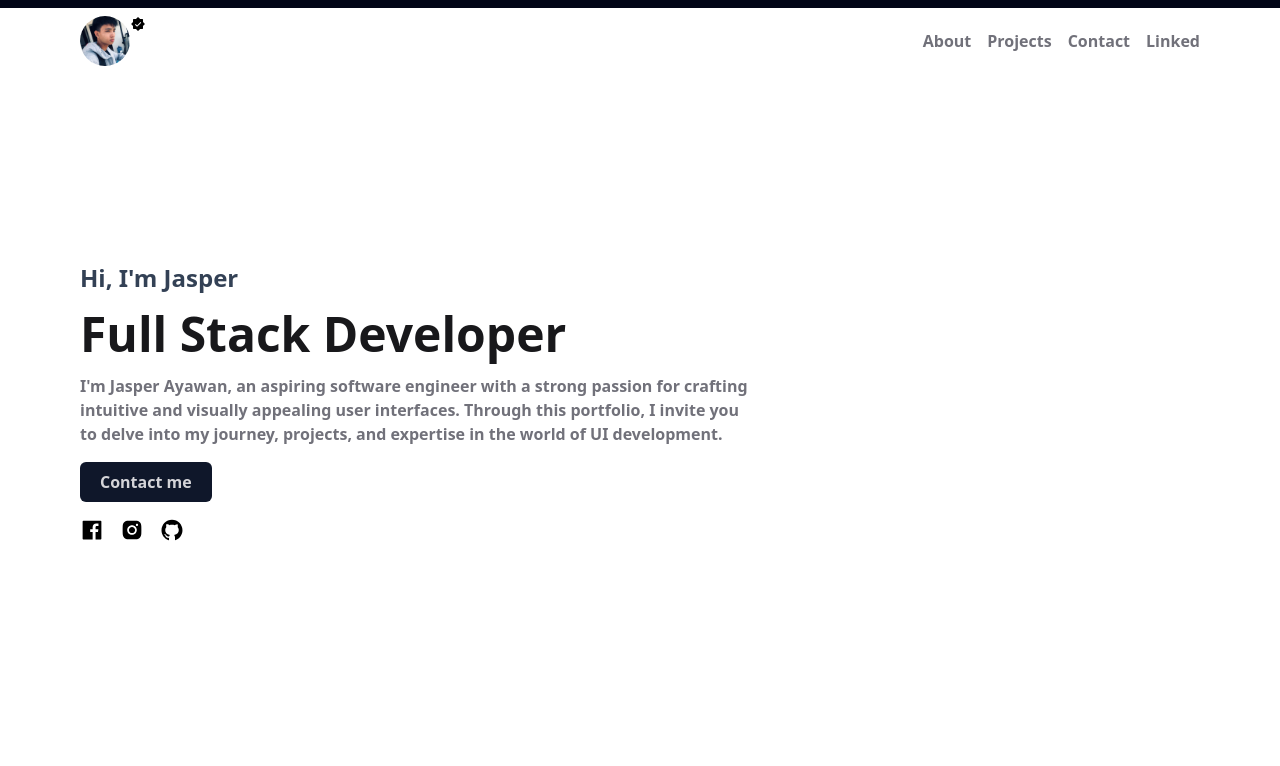
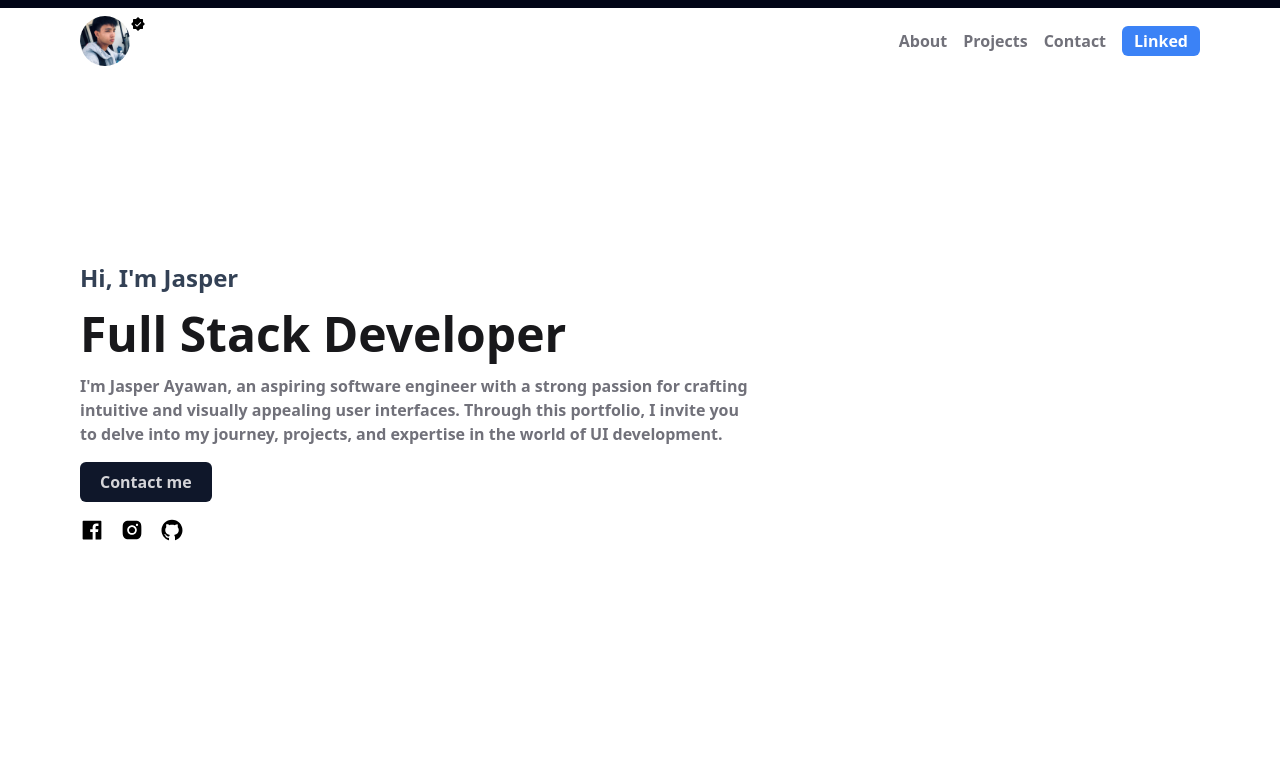
Before and after one commit to jasperayawan/nextjs-portfolio, a Next.js app: page / in a window 1280 px wide. Shown: the top 766 px of the page. Built offline with nearby package versions, Linux system fonts and the light colour scheme; a web font is replaced by a local one.

Commit message:
update header

```diff
--- a/components/Nav.jsx
+++ b/components/Nav.jsx
@@ -39,7 +39,7 @@ export default function Nav() {
           </Link>
         </li>
         <li>
-          <Link href="https://www.linkedin.com/in/jasper-ayawan-7abb47232/?originalSubdomain=ph" scroll={false} className="text-zinc-500 font-semibold hover:text-zinc-800">
+          <Link href="https://www.linkedin.com/in/jasper-ayawan-7abb47232/?originalSubdomain=ph" scroll={false} className="text-white font-semibold hover:text-zinc-800 bg-blue-500 px-3 rounded-md py-1">
             Linked
           </Link>
         </li>
```
